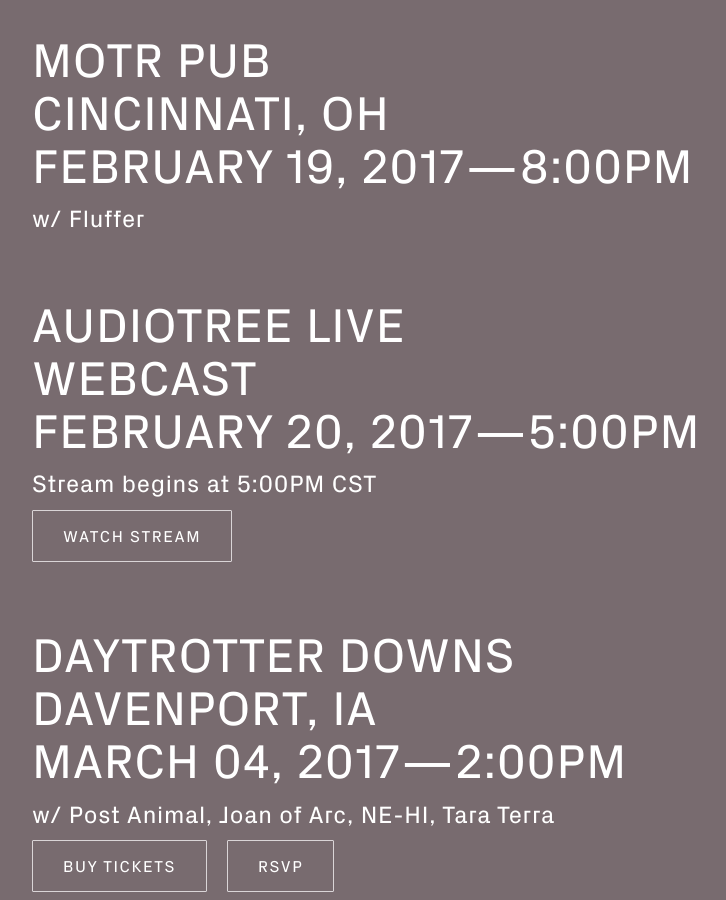
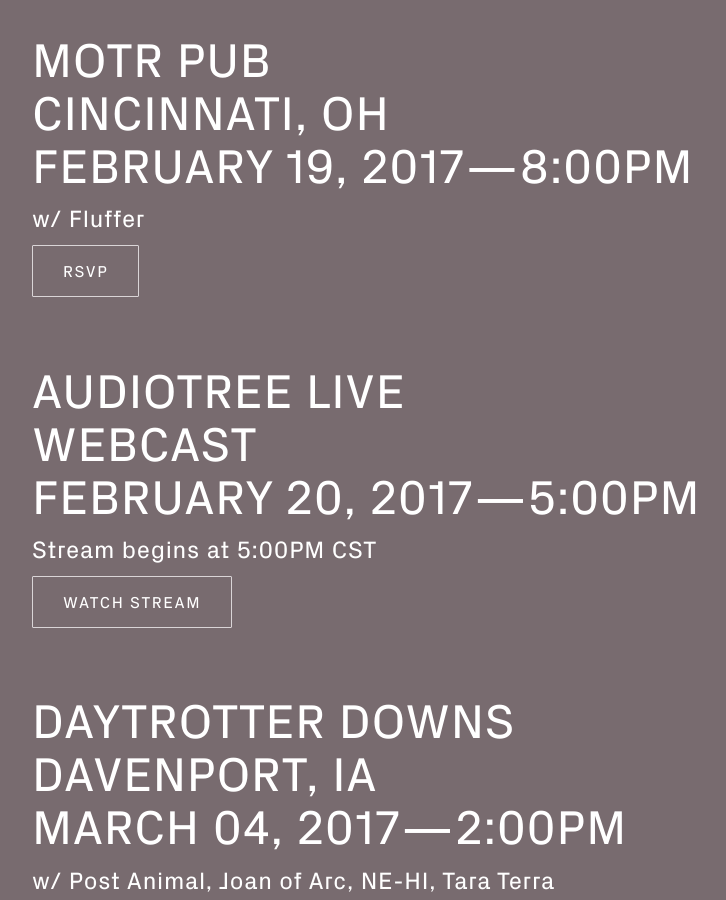
Before and after one commit to sunjacket/sunjacket.github.io, a Jekyll site: the page built from index.html, in a window 1280 px wide and 900 px high, scrolled down 4753 px. Shown: the whole window, without its empty margins (32-758 px from the left). Built offline with Jekyll 4.4.1, drawn with Linux system fonts in a browser that asks for light colours; nearby versions of some CDN libraries; comment, search, counter and statistics services are not loaded.

Commit message:
Update shows

```diff
--- a/index.html
+++ b/index.html
@@ -160,6 +160,9 @@
           <dd class="show-location">Cincinnati, OH</dd>
           <dd class="show-date-time">February 19, 2017—8:00PM</dd>
           <dd class="show-bands">w/ Fluffer</dd>
+          <dd class="show-links">
+            <a class="btn btn-rsvp" href="https://www.facebook.com/events/378121792570602/" target="_blank">RSVP</a>
+          </dd>
         </dl>
       </li>
       <!-- /show -->
```
